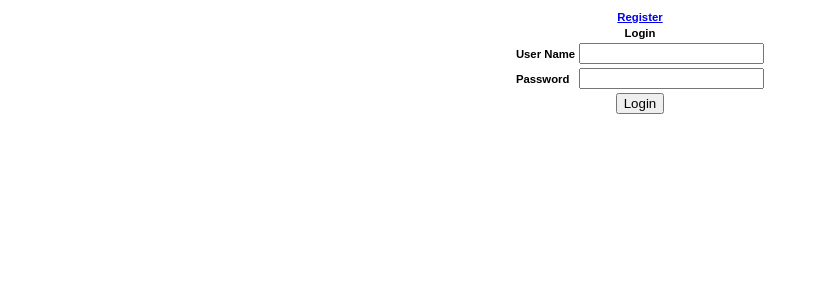
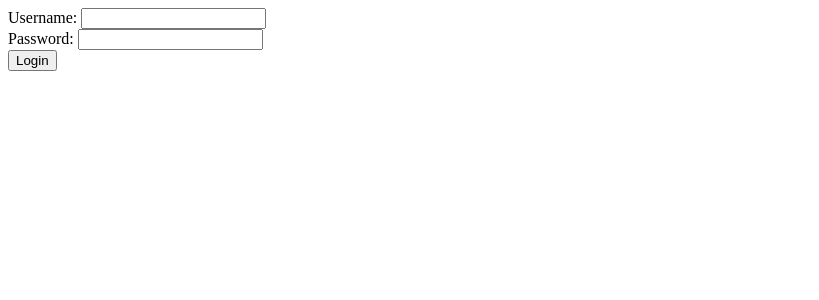
Before and after one commit to aster28/assign, a PHP site: page /login.php in a window 1280 px wide. Shown: the top 300 px of the page, without its empty margins (0-819 px from the left). Run offline with PHP 8.4, Linux system fonts and the light colour scheme.

Commit message:
Update login.php

```diff
--- a/login.php
+++ b/login.php
@@ -1,108 +1,43 @@
-<?php
- session_start();
- include("config.php"); //include the config
-?>
-<?php
-//create database connection
-$db=new mysqli("$dbhost","$dbuser","$dbpass");
-$db->select_db("$dbname");
-?>
-
-
 <html>
 <head>
-<meta http-equiv=Content-Type content="text/html; charset=windows-1252">
+    <title>Login Form</title>
 </head>
+<body>
 
-<body lang=EN-US style='tab-interval:.5in'>
+<?php
 
-<div class=WordSection1>
+if (!isset($_POST['submit'])){
+?>
+<!-- The HTML login form -->
+    <form action="<?=$_SERVER['PHP_SELF']?>" method="post">
+        Username: <input type="text" name="username" /><br />
+        Password: <input type="password" name="password" /><br />
 
-<div align=center>
+        <input type="submit" name="submit" value="Login" />
+    </form>
 
-<!-- Login form start -->
-<form action="" method="post" name="login">
-<table class=MsoNormalTable border=0 cellpadding=0 style='mso-cellspacing:1.5pt;mso-yfti-tbllook:1184'>
-<tr style='mso-yfti-irow:0;mso-yfti-firstrow:yes'>
-  <td colspan=2 style='padding:.75pt .75pt .75pt .75pt'>
-  <p class=MsoNormal align=center style='text-align:center'><b><span
-  style='font-size:8.5pt;font-family:"Arial","sans-serif";mso-fareast-font-family:
-  "Times New Roman";color:black'><a href="register.php">Register</a></span></b><span style='font-size:
-  9.0pt;font-family:"Arial","sans-serif";mso-fareast-font-family:"Times New Roman"'><o:p></o:p></span></p>
-  </td>
- </tr>
- <tr style='mso-yfti-irow:0;mso-yfti-firstrow:yes'>
-  <td colspan=2 style='padding:.75pt .75pt .75pt .75pt'>
-  <p class=MsoNormal align=center style='text-align:center'><b><span
-  style='font-size:8.5pt;font-family:"Arial","sans-serif";mso-fareast-font-family:
-  "Times New Roman";color:black'>Login</span></b><span style='font-size:
-  9.0pt;font-family:"Arial","sans-serif";mso-fareast-font-family:"Times New Roman"'><o:p></o:p></span></p>
-  </td>
- </tr>
- <tr style='mso-yfti-irow:1'>
-  <td style='padding:.75pt .75pt .75pt .75pt'>
-  <p class=MsoNormal><b><span style='font-size:8.5pt;font-family:"Arial","sans-serif";
-  mso-fareast-font-family:"Times New Roman";color:black'>User Name</span></b><span
-  style='font-size:9.0pt;font-family:"Arial","sans-serif";mso-fareast-font-family:
-  "Times New Roman"'><o:p></o:p></span></p>
-  </td>
-  <td style='padding:.75pt .75pt .75pt .75pt'>
-  <p class=MsoNormal><span style='font-size:9.0pt;font-family:"Arial","sans-serif";
-  mso-fareast-font-family:"Times New Roman"'><INPUT TYPE="text" NAME="username"><o:p></o:p></span></p>
-  </td>
- </tr>
- <tr style='mso-yfti-irow:2'>
-  <td style='padding:.75pt .75pt .75pt .75pt'>
-  <p class=MsoNormal><b><span style='font-size:8.5pt;font-family:"Arial","sans-serif";
-  mso-fareast-font-family:"Times New Roman";color:black'>Password</span></b><span
-  style='font-size:9.0pt;font-family:"Arial","sans-serif";mso-fareast-font-family:
-  "Times New Roman"'><o:p></o:p></span></p>
-  </td>
-  <td style='padding:.75pt .75pt .75pt .75pt'>
-  <p class=MsoNormal><span style='font-size:9.0pt;font-family:"Arial","sans-serif";
-  mso-fareast-font-family:"Times New Roman"'><INPUT TYPE="password" NAME="password"><o:p></o:p></span></p>
-  </td>
- </tr>
- <tr style='mso-yfti-irow:4;mso-yfti-lastrow:yes'>
-  <td colspan=2 style='padding:.75pt .75pt .75pt .75pt'>
-  <p class=MsoNormal align=center style='text-align:center'><span
-  style='font-size:9.0pt;font-family:"Arial","sans-serif";mso-fareast-font-family:
-  "Times New Roman"'><INPUT TYPE="submit" VALUE="Login" NAME="login"/><o:p></o:p></span></p>
-  </td>
- </tr>
-</table>
-</form> <!-- Login form end-->
-</div>
+<?php
+} else {
+    require_once("db_const.php");
+    $mysqli = new mysqli(DB_HOST, DB_USER, DB_PASS, DB_NAME);
+    # check connection
+    if ($mysqli->connect_errno) {
+        echo "<p>MySQL error no {$mysqli->connect_errno} : {$mysqli->connect_error}</p>";
+        exit();
+    }
 
-<p class=MsoNormal><o:p>&nbsp;</o:p></p>
+    $username = $_POST['username'];
+    $password = $_POST['password'];
 
-</div>
-
+    $sql = "SELECT * from users WHERE username LIKE '{$username}' AND password LIKE '{$password}' LIMIT 1";
+    $result = $mysqli->query($sql);
+    if (!$result->num_rows == 1) {
+        echo "<p>Invalid username/password combination</p>";
+    } else {
+        echo "<p>Logged in successfully</p>";
+        // do stuffs
+    }
+}
+?>
 </body>
-
 </html>
-
-<!-- php quary section -->
- <?php
- if(isset($_POST['login']))
- {
-   $username =$_POST['username'];
-   $password=$_POST['password'];
-   $query="SELECT * FROM prof WHERE username = '$username' AND password = '$password'"; //quary
-   $result=$db->query($query);
-   $num_rows=$result->num_rows;
-   for($i=0;$i<$num_rows;$i++)
-   {   $row=$result->fetch_row();
-	}
-   if(($username==$row[1])&&($password==$row[6])) //checking the username and password if right
-   {
-     $_SESSION['username']=$username;
-	 Header("location:index.php");
-   }
-   else
-   {
-     echo 'Username and Password not Right :P';
-   }
-}
-@mysql_close($con);
-?>
```
